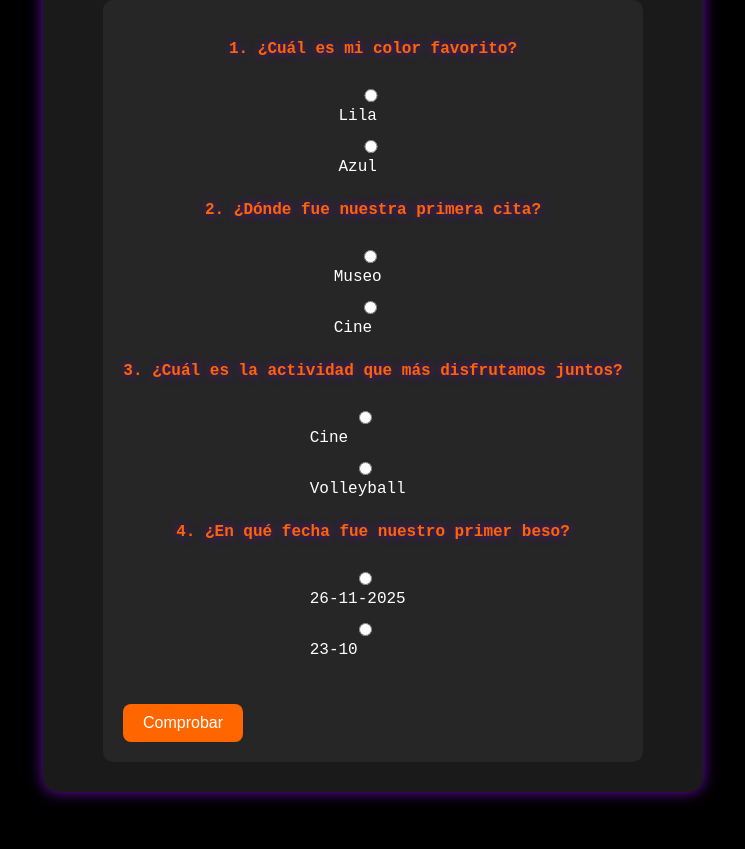
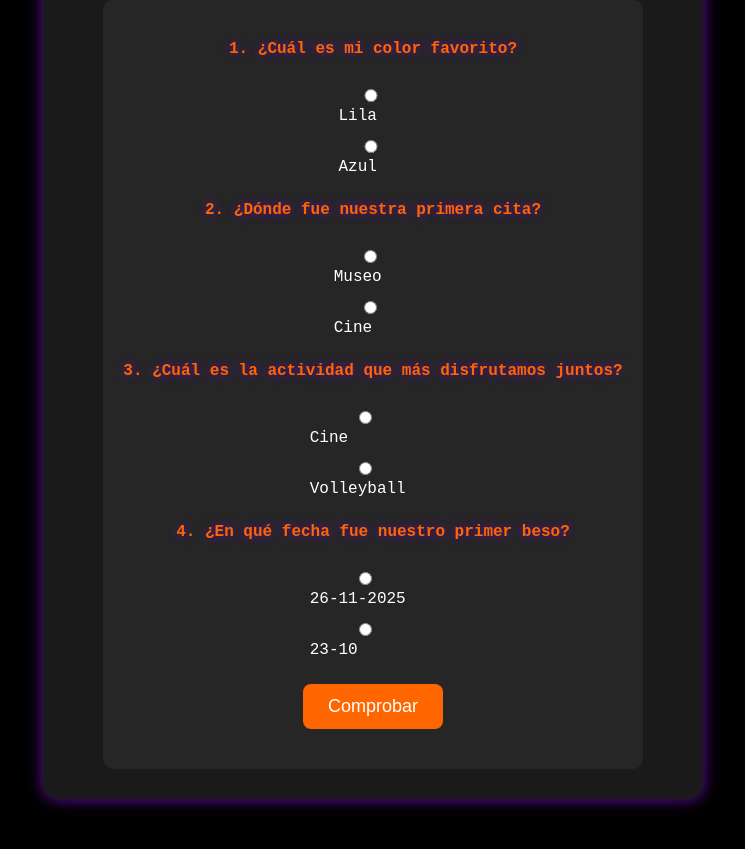
Before and after one commit to ValenCM777/escape-room-amor, a plain HTML site: page sala4.html in a window 1280 px wide. Shown: the part 213-1062 px from the top of the page, without its empty margins (267-1012 px from the left). Drawn offline with Linux system fonts and the light colour scheme.

Commit message:
Add centered button styles for Sala 4
Added styles for centered button in Sala 4.

```diff
--- a/style.css
+++ b/style.css
@@ -160,3 +160,21 @@ input {
   50% { transform: translateY(-200px) rotate(45deg); opacity: 0.7; }
   100% { transform: translateY(-400px) rotate(45deg); opacity: 0; }
 }
+/* Botón centrado SOLO en Sala 4 */
+body.sala4 .btn-centro {
+  display: block;        /* ocupa toda la línea */
+  margin: 20px auto;     /* centra horizontalmente */
+  background-color: var(--naranja);
+  border: none;
+  padding: 12px 25px;
+  font-size: 18px;
+  color: white;
+  cursor: pointer;
+  border-radius: 8px;
+  transition: 0.3s;
+  text-align: center;
+}
+body.sala4 .btn-centro:hover {
+  background-color: var(--morado);
+  box-shadow: 0 0 15px var(--naranja);
+}
```
